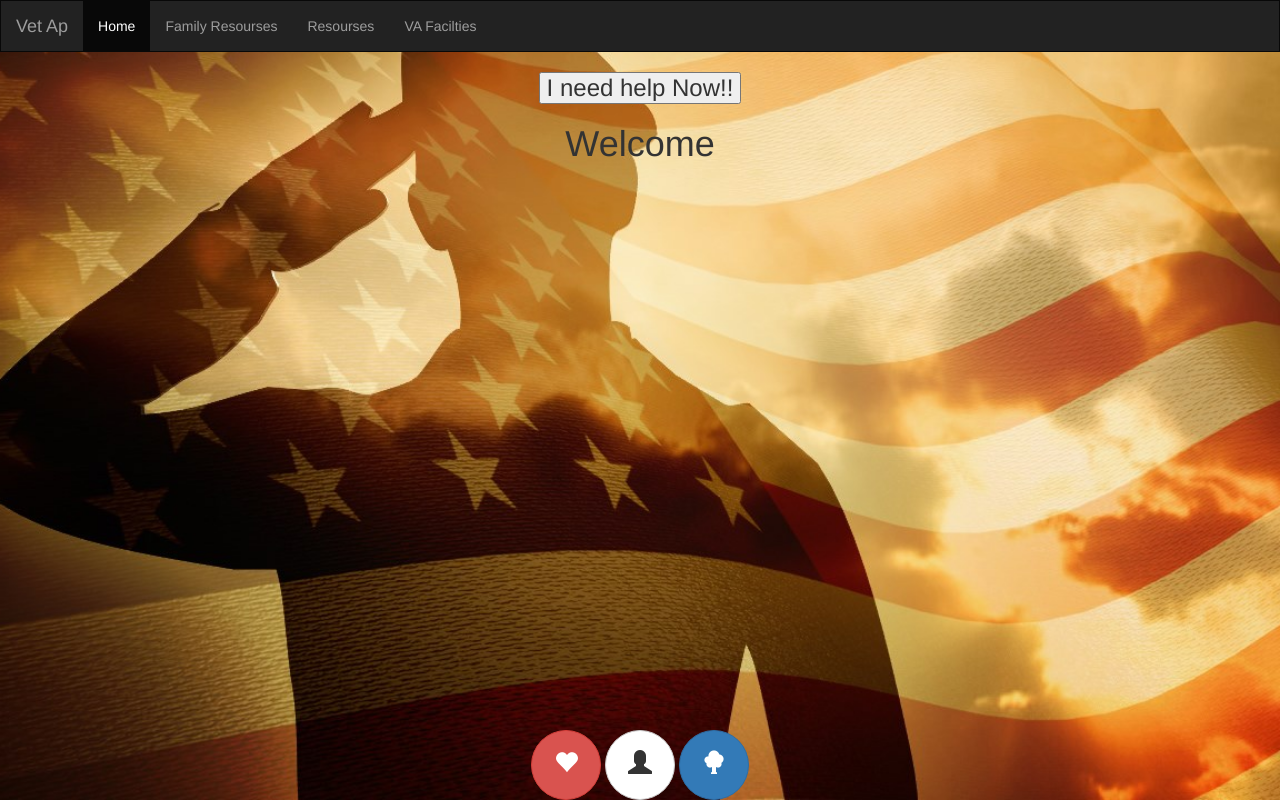
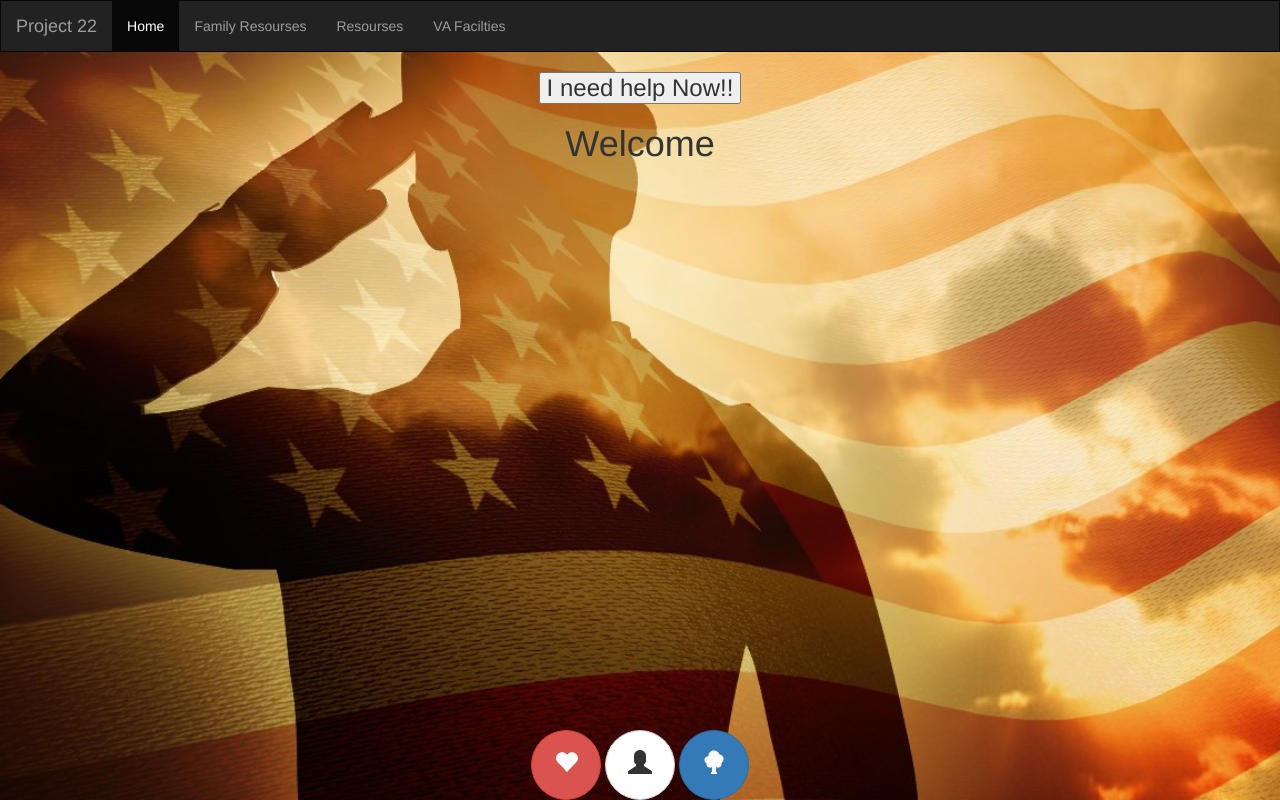
Before and after one commit to Clark83/Project22-final, a website: page public/home.html in a window 1280 px wide. Drawn offline with nearby package versions, Linux system fonts and the light colour scheme; some packages are replaced by stand-ins of ours.

Commit message:
comments1

```diff
--- a/public/home.html
+++ b/public/home.html
@@ -58,7 +58,7 @@
         <span class="icon-bar"></span>
         <span class="icon-bar"></span>
       </button>
-                <a class="navbar-brand" href="#">Vet Ap</a>
+                <a class="navbar-brand" href="#">Project 22</a>
             </div>
             <div class="collapse navbar-collapse" id="myNavbar">
                 <ul class="nav navbar-nav">
```
